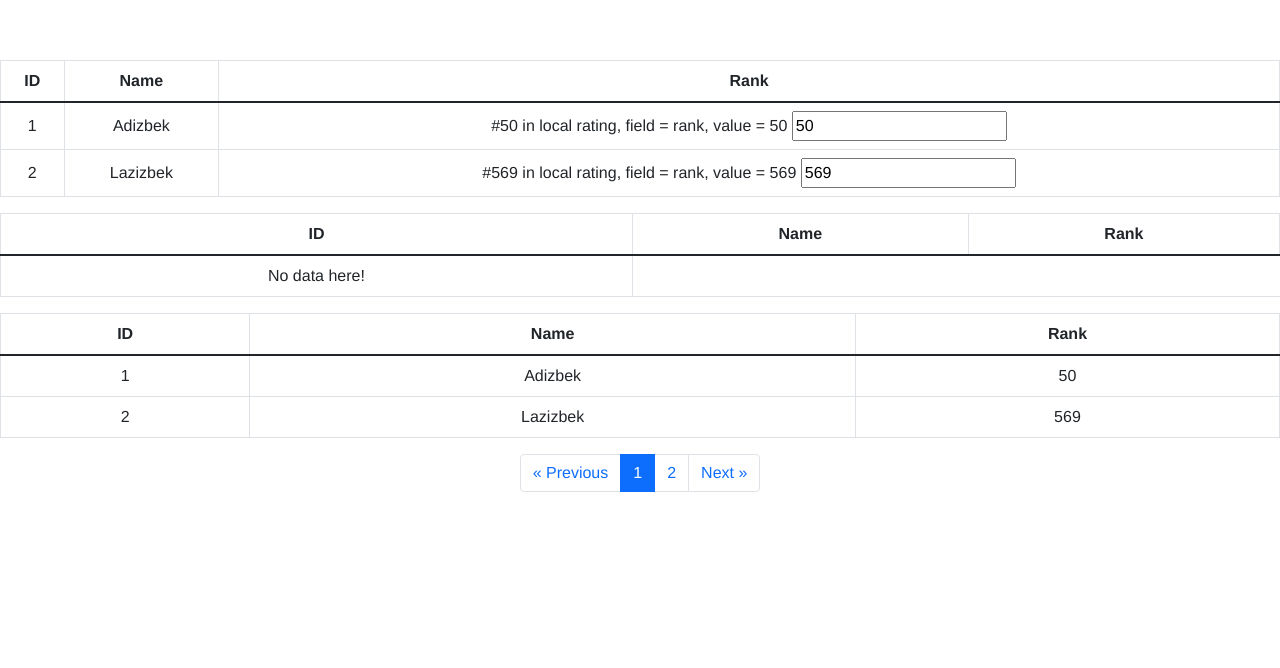
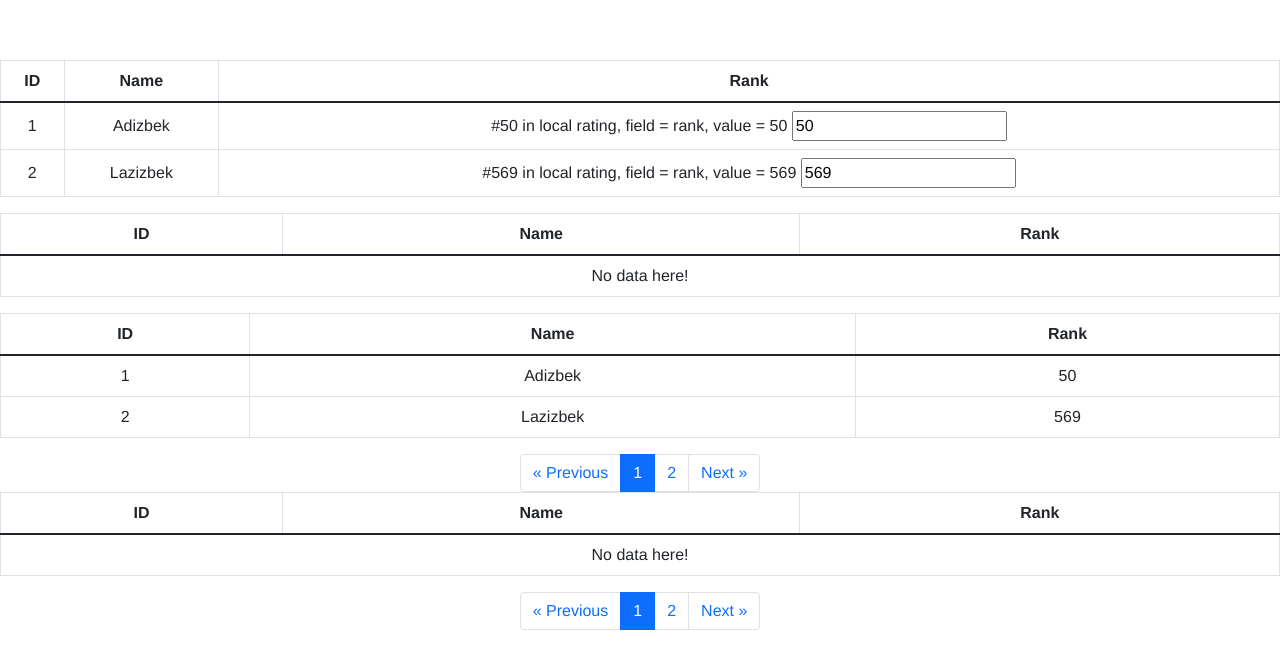
Before and after one commit to Adizbek/vue-a-table, a Vue app: page / in a window 1280 px wide. Shown: the top 668 px of the page. Built offline with nearby package versions, Linux system fonts and the light colour scheme.

Commit message:
Fix empty slot bug

```diff
--- a/package.json
+++ b/package.json
@@ -1,6 +1,6 @@
 {
   "name": "vue-a-table",
-  "version": "0.1.4",
+  "version": "0.1.5",
   "private": false,
   "author": {
     "name": "Adizbek Ergashev"
--- a/src/App.vue
+++ b/src/App.vue
@@ -19,6 +19,11 @@
     </a-table>
 
     <a-paginated-table :columns="cols" :rows="rows" :links="links"/>
+    <a-paginated-table :columns="cols" :rows="[]" :links="links">
+      <template #empty>
+        <div>No data here!</div>
+      </template>
+    </a-paginated-table>
   </div>
 </template>
 
--- a/src/table/ATable.vue
+++ b/src/table/ATable.vue
@@ -28,9 +28,9 @@
     </tr>
     </tbody>
 
-    <tbody v-else-if="$slots.empty">
+    <tbody v-else-if="$scopedSlots.empty">
     <tr>
-      <td :colspan="bottomColumns.length === 0">
+      <td :colspan="bottomColumns.length">
         <slot name="empty"></slot>
       </td>
     </tr>
```
